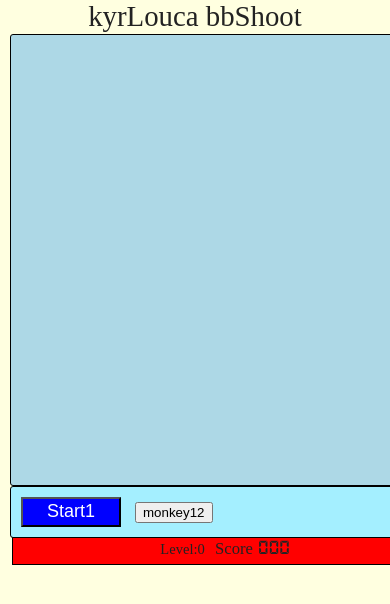
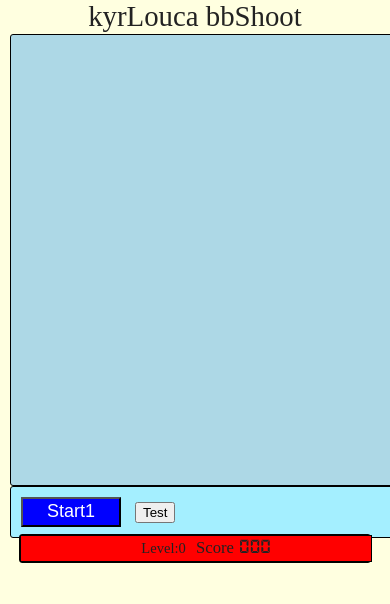
Before and after one commit to kyrlouca/gameBubble, a website: page src/index.html in a window 390 px wide. Drawn offline with Linux system fonts and the light colour scheme; a web font is replaced by a local one.

Commit message:
media works 3

```diff
--- a/src/css/bb-small.css
+++ b/src/css/bb-small.css
@@ -1,6 +1,6 @@
 @media all and (max-width: 900px) {
     #main {
-        flex-wrap: wrap;
+        flex-wrap: nowrap;
         flex-direction: column;
         justify-content: flex-start;
         /*background-color: lightgreen;*/
@@ -20,10 +20,18 @@
 
     #infoSide{
         order:2;
-        width:400px;
-        margin-left:auto;
-        margin-right:auto;
-        padding-left:2px;
+        flex: 0 0 20px;
+        /*height: 20px;*/
+
+        position: relative;
+        margin:0 auto;
+        background-color: #a4efff;
+
+        width: 350px;
+        border: 1px solid black;
+        border-radius: 3px;
+
+
     }
 
     #historySide{
@@ -43,11 +51,13 @@
         /*width:400px;*/
 
         width:100%;
+        margin-left:auto;
+        margin-right: auto;
         height:25px;
         display: inline-block;
-        padding:2px;
+
         border-width: 1px;
-        left:-3px;
+
     }
     #inputArea{
         display:none;
--- a/src/css/game.css
+++ b/src/css/game.css
@@ -37,7 +37,8 @@
 
 #infoSide {
     background-color: lightyellow;
-    flex: 0 1 180px;
+    /*flex: 0 1 180px;*/
+    flex: 0 0 180px;
 }
 
 #boardArea {
@@ -63,7 +64,7 @@
 #historySide {
     background-color: lightyellow;
     display: block;
-    flex: 0 1 200px;
+    flex: 0 0 200px;
 }
 
 #historySide .records {
--- a/src/index.html
+++ b/src/index.html
@@ -51,8 +51,8 @@
             <div id="boardBottom">
 
                 <button id="startButton">Start1</button>
-                <button id="test1">monkey12</button>
-                <!--<button id="test2">shootMe</button>-->
+                <!--<button id="test1">monkey12</button>-->
+                <button id="test2">Test</button>
                 <!--<button id="test3">stop</button>-->
                 <!--<audio src="audio/finish.wav" autoplay controls></audio>-->
             </div>
--- a/src/js/game.js
+++ b/src/js/game.js
@@ -394,6 +394,9 @@ var bbShoot = window.bbShoot || {};
     function test1() {
 
     }
+    function test2(){
+        window.alert('hello C ...');
+    }
 
     document.querySelector('#startButton').onclick = startbbGame;
     document.querySelector('#playerNameIn').onkeydown=(function(e){
@@ -401,7 +404,7 @@ var bbShoot = window.bbShoot || {};
                 startbbGame();
             }
     });
-    document.querySelector('#test1').onclick       = test1;
-    //document.querySelector('#test1').style.display = "none";
+    //document.querySelector('#test1').onclick       = test1;
+    document.querySelector('#test2').onclick= test2;
 
 }(bbShoot));
```
